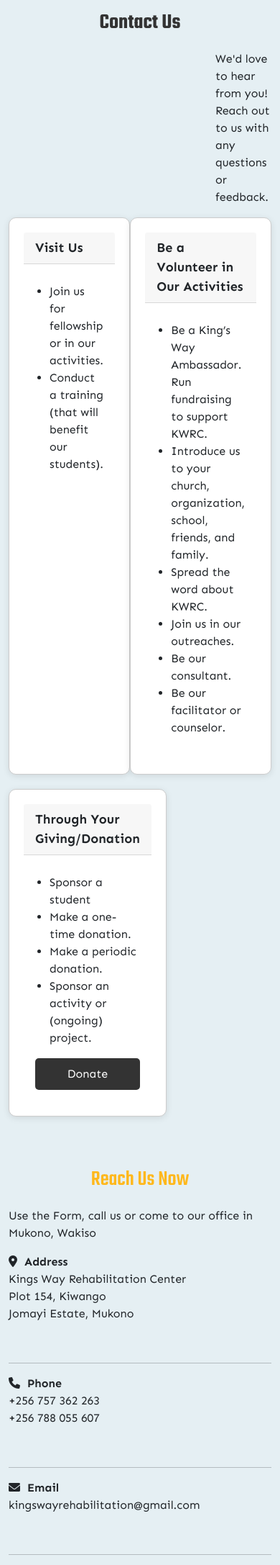
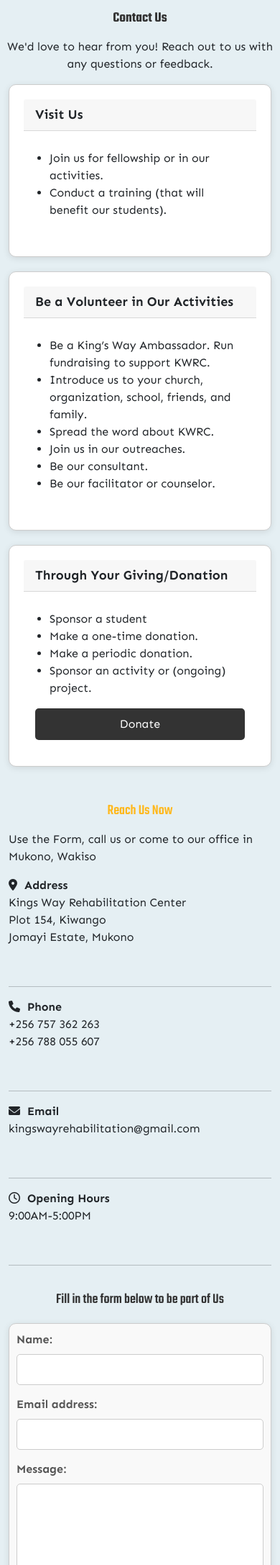
Before and after one commit to daphine-1207/King-s-Way-Rehabilitation-Center-Website, a Django app: page /contact/ in a window 390 px wide. Shown: the part 66-2240 px from the top of the page at 72% size. Run offline with Django 5.2, Linux system fonts and the light colour scheme.

Commit message:
responsiveness of the contact page

```diff
--- a/KingsWayApp/templates/contact.html
+++ b/KingsWayApp/templates/contact.html
@@ -5,8 +5,8 @@
 <style>
     .form-container {
         max-width: 100%;
-        margin: 50px auto;
-        padding: 20px;
+        margin: 20px auto;
+        padding: 15px;
         border: 1px solid #ccc;
         border-radius: 10px;
         background-color: #f9f9f9;
@@ -15,8 +15,8 @@
 
     h1, h2 {
         text-align: center;
-        margin-bottom: 20px;
-        font-size: 30px;
+        margin-bottom: 15px;
+        font-size: 24px;
         color: #333;
         font-family: 'Teko', sans-serif;
     }
@@ -62,7 +62,11 @@
 
     @media (max-width: 600px) {
         .form-container {
-            padding: 15px;
+            padding: 10px;
+        }
+
+        h1, h2 {
+            font-size: 20px;
         }
 
         form input, form textarea, form button {
@@ -78,17 +82,18 @@
         display: flex;
         flex-wrap: wrap;
         justify-content: space-between;
+        margin-top: 20px;
     }
 
     .contact-column {
-        flex: 0 0 48%;
+        flex: 0 0 100%;
         box-sizing: border-box;
+        margin-bottom: 20px;
     }
 
-    @media (max-width: 768px) {
+    @media (min-width: 768px) {
         .contact-column {
-            flex: 0 0 100%;
-            margin-bottom: 20px;
+            flex: 0 0 48%;
         }
     }
 
@@ -96,13 +101,25 @@
         display: flex;
         flex-wrap: wrap;
         justify-content: space-between;
-        margin-bottom: 50px;
+        margin-bottom: 30px;
     }
 
     .card-column {
-        flex: 0 0 30%;
+        flex: 0 0 100%;
         box-sizing: border-box;
         margin-bottom: 20px;
+    }
+
+    @media (min-width: 768px) {
+        .card-column {
+            flex: 0 0 48%;
+        }
+    }
+
+    @media (min-width: 992px) {
+        .card-column {
+            flex: 0 0 30%;
+        }
     }
 
     .card {
@@ -141,11 +158,24 @@
 
     .card button:hover {
         background-color: #555;
-        color: white;
     }
-  .par{
-    margin-left: 300px;
-  }
+
+    .par {
+        margin-left: 0;
+        text-align: center;
+    }
+
+    .gmap iframe {
+        width: 100%;
+        height: 300px;
+        border: 0;
+    }
+
+    @media (min-width: 600px) {
+        .gmap iframe {
+            height: 450px;
+        }
+    }
 </style>
 <div style="margin-top: 80px;">
 <h2><b>Contact Us</b></h2>
```
